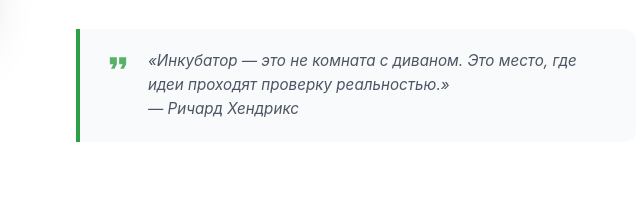
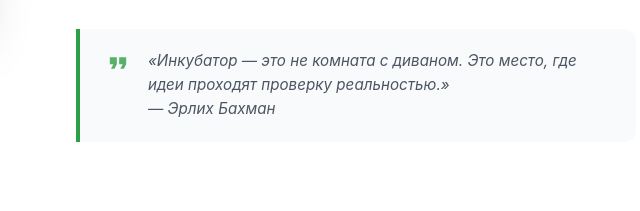
Before and after one commit to FeodorCore/piperlabs-silicon-valley, a website: page index.html in a window 1280 px wide. Shown: the part 1484-1695 px from the top of the page, 604-1244 px from the left. Drawn offline with Linux system fonts and the light colour scheme.

Commit message:
update p

```diff
--- a/index.html
+++ b/index.html
@@ -81,7 +81,7 @@
                         </svg>
                         <blockquote>
                             <p>«Инкубатор — это не комната с диваном. Это место, где идеи проходят проверку реальностью.»</p>
-                            <cite>— Ричард Хендрикс</cite>
+                            <cite>— Эрлих Бахман</cite>
                         </blockquote>
                     </div>
                 </div>
```
